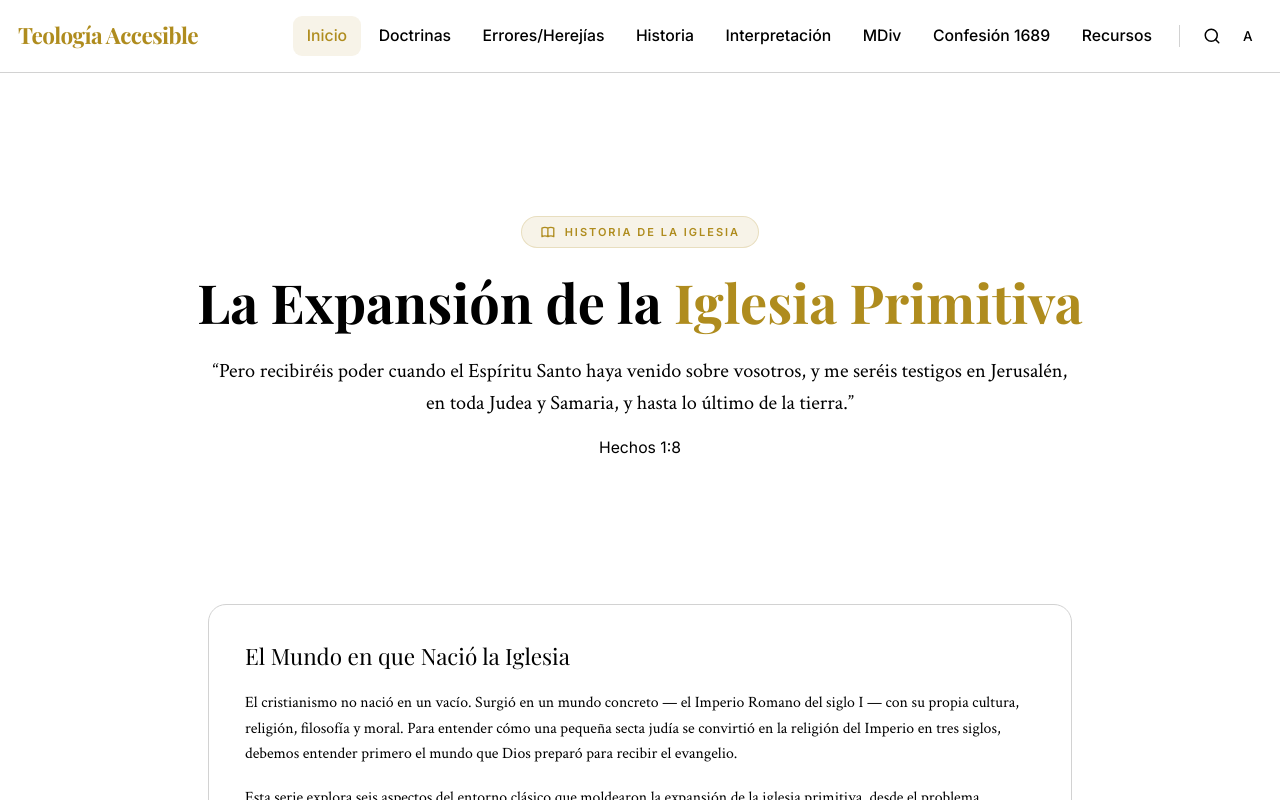
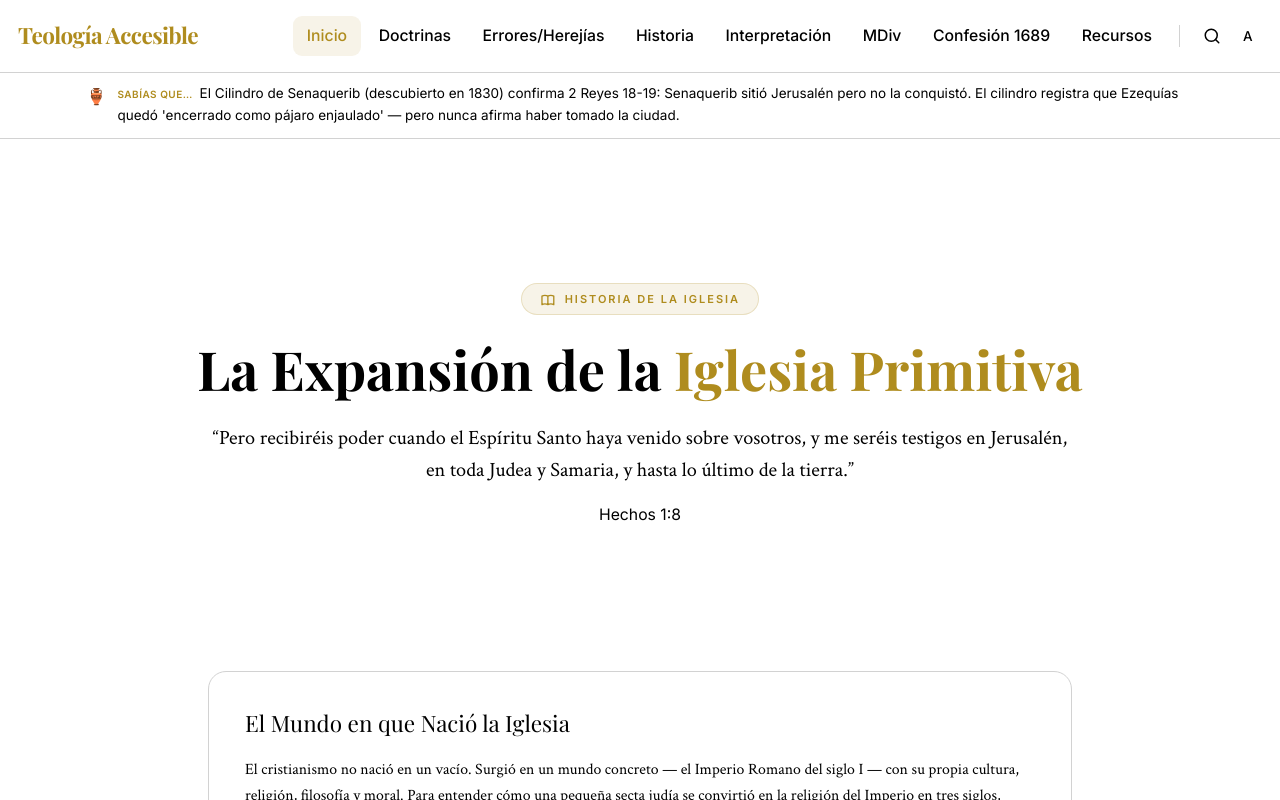
Before and after one commit to fabioledezma/teologia-bautista, a Next.js app: page /historia/expansion in a window 1280 px wide. Shown: the top 800 px of the page. Built offline with nearby package versions, Linux system fonts and the light colour scheme; a web font is replaced by a local one.

Commit message:
Añade banner 'Sabías que…' con 24 curiosidades verificadas, rotación cada 2h

```diff
--- a/src/app/layout.tsx
+++ b/src/app/layout.tsx
@@ -3,6 +3,7 @@ import { Playfair_Display, Inter, Crimson_Text } from 'next/font/google';
 import './globals.css';
 import Navbar from '@/components/Navbar';
 import Footer from '@/components/Footer';
+import CuriosidadBanner from '@/components/CuriosidadBanner';
 
 const playfair = Playfair_Display({
   subsets: ['latin'],
@@ -45,7 +46,8 @@ export default function RootLayout({
       <head />
       <body className={`min-h-screen flex flex-col overflow-x-hidden bg-bg-body text-text-body ${playfair.variable} ${inter.variable} ${crimson.variable}`}>
         <Navbar />
-        <main className="flex-1 pt-16">{children}</main>
+        <CuriosidadBanner />
+        <main className="flex-1">{children}</main>
         <Footer />
       </body>
     </html>
--- /dev/null
+++ b/src/components/CuriosidadBanner.tsx
@@ -0,0 +1,38 @@
+'use client'
+
+import { useState, useEffect } from 'react'
+import { curiosidades } from '@/data/curiosidades'
+
+const DOS_HORAS = 2 * 60 * 60 * 1000
+
+function getIndice(): number {
+  return Math.floor(Date.now() / DOS_HORAS) % curiosidades.length
+}
+
+export default function CuriosidadBanner() {
+  const [indice, setIndice] = useState(getIndice)
+
+  useEffect(() => {
+    const sig = DOS_HORAS - (Date.now() % DOS_HORAS)
+    const timer = setTimeout(() => {
+      setIndice(getIndice())
+    }, sig)
+    return () => clearTimeout(timer)
+  }, [indice])
+
+  const c = curiosidades[indice]
+
+  return (
+    <div className="bg-surface-card border-b border-border pt-16">
+      <div className="max-w-5xl mx-auto px-5 py-2.5 flex items-start gap-2.5">
+        <span className="text-sm flex-shrink-0 mt-0.5">{c.icono}</span>
+        <p className="text-xs text-text-2 leading-relaxed">
+          <span className="text-gold font-semibold text-[10px] uppercase tracking-wider mr-1.5">
+            Sabías que…
+          </span>
+          {c.texto}
+        </p>
+      </div>
+    </div>
+  )
+}
--- /dev/null
+++ b/src/data/curiosidades.ts
@@ -0,0 +1,127 @@
+export interface Curiosidad {
+  icono: string
+  texto: string
+}
+
+export const curiosidades: Curiosidad[] = [
+  {
+    icono: "🦶",
+    texto:
+      "Un guerrero anónimo de Gat, descendiente de los gigantes, tenía 6 dedos en cada mano y 6 en cada pie: 24 dedos en total. Aparece en 2 Samuel 21:20 y 1 Crónicas 20:6, pero nunca se menciona su nombre.",
+  },
+  {
+    icono: "🌤️",
+    texto:
+      "Henoc nunca murió. Génesis 5:24 dice: 'Caminó, pues, Henoc con Dios, y desapareció, porque le llevó Dios'. Es uno de solo dos hombres en la Biblia que no experimentaron la muerte (junto con Elías).",
+  },
+  {
+    icono: "📜",
+    texto:
+      "El rey Ciro de Persia es el único rey pagano llamado 'ungido' (mesías) en la Biblia. Isaías 45:1 lo predice por nombre ~150 años antes de que naciera. El Cilindro de Ciro confirmó arqueológicamente el decreto que permitió a los judíos regresar a Jerusalén.",
+  },
+  {
+    icono: "📖",
+    texto:
+      "El versículo más largo de la Biblia es Ester 8:9 (~90 palabras en español). El más corto es Juan 11:35: 'Jesús lloró'. Dos palabras, pero contienen toda la compasión del Dios encarnado.",
+  },
+  {
+    icono: "✝️",
+    texto:
+      "El nombre 'Jesús' en hebreo es Yeshúa, que significa 'Yahvé salva'. Un ángel dijo a José: 'Llamarás su nombre Jesús, porque él salvará a su pueblo de sus pecados' (Mateo 1:21).",
+  },
+  {
+    icono: "🦛",
+    texto:
+      "La Biblia describe a 'Behemot' en Job 40:15-24 con cola como cedro y huesos como bronce. Muchos teólogos reformados (como Matthew Henry) lo identifican como un dinosaurio. Ningún animal conocido tiene una cola descrita como un cedro.",
+  },
+  {
+    icono: "🧓",
+    texto:
+      "Matusalén vivió 969 años (Génesis 5:27), el humano más longevo registrado. Su nombre significa 'cuando él muera, vendrá'. Matusalén murió el mismo año del diluvio.",
+  },
+  {
+    icono: "🫏",
+    texto:
+      "La jumenta de Balaam habló con voz humana para reprender a un profeta (Números 22:28-30). Es uno de solo dos animales que 'hablan' en la Biblia — pero la serpiente en Edén era instrumento de Satanás, mientras que la jumenta fue portavoz directo de Dios.",
+  },
+  {
+    icono: "🏺",
+    texto:
+      "El Cilindro de Senaquerib (descubierto en 1830) confirma 2 Reyes 18-19: Senaquerib sitió Jerusalén pero no la conquistó. El cilindro registra que Ezequías quedó 'encerrado como pájaro enjaulado' — pero nunca afirma haber tomado la ciudad.",
+  },
+  {
+    icono: "🦏",
+    texto:
+      "La palabra 'unicornio' aparece 9 veces en versiones antiguas de la Reina-Valera, pero no es un caballo mágico. Traduce el hebreo re'em, un animal salvaje y poderoso — probablemente un uro o toro salvaje extinto.",
+  },
+  {
+    icono: "🚢",
+    texto:
+      "La palabra hebrea para 'arca' (tevah) es la misma en Génesis para el arca de Noé y en Éxodo para la canasta donde Moisés fue escondido en el Nilo. Ambas fueron instrumentos de salvación en medio de aguas de juicio.",
+  },
+  {
+    icono: "🪜",
+    texto:
+      "El estanque de Siloé (Juan 9), donde Jesús sanó al ciego de nacimiento, fue descubierto en 2004 exactamente donde la Biblia lo describe. Los arqueólogos encontraron los escalones de entrada perfectamente preservados.",
+  },
+  {
+    icono: "🔥",
+    texto:
+      "Policarpo, discípulo directo del apóstol Juan, fue martirizado a los 86 años. Cuando el procónsul romano le pidió blasfemar a Cristo, respondió: 'Ochenta y seis años le he servido, y ningún mal me ha hecho. ¿Cómo puedo blasfemar a mi Rey?'",
+  },
+  {
+    icono: "📕",
+    texto:
+      "Guillermo Tyndale fue estrangulado y quemado en la hoguera en 1536 por traducir la Biblia al inglés. Sus últimas palabras: 'Señor, abre los ojos del rey de Inglaterra'. Tres años después, Enrique VIII autorizó la Gran Biblia — basada en el trabajo de Tyndale.",
+  },
+  {
+    icono: "🏃",
+    texto:
+      "Juan Bunyan escribió El Progreso del Peregrino mientras estuvo 12 años en prisión por predicar sin licencia. Su esposa Mary escondió los manuscritos. Se convirtió en el libro más leído después de la Biblia durante siglos.",
+  },
+  {
+    icono: "🤫",
+    texto:
+      "La Confesión Bautista de Fe de 1689 fue redactada en secreto en 1677, cuando las reuniones bautistas eran ilegales en Inglaterra. Los bautistas particulares se reunían de noche en casas privadas para aprobar cada artículo.",
+  },
+  {
+    icono: "☘️",
+    texto:
+      "San Patricio no era irlandés. Nació en Britania, fue secuestrado por piratas irlandeses a los 16 años, escapó, y luego regresó voluntariamente para predicar el evangelio a la misma gente que lo esclavizó.",
+  },
+  {
+    icono: "📖",
+    texto:
+      "La Biblia de Ginebra (1560) fue la primera en incluir versículos numerados. Fue la Biblia de William Shakespeare y de los peregrinos del Mayflower. Los puritanos la llamaban 'la Biblia de los pantalones' por traducir el taparrabo hebreo como 'breeches' (calzones).",
+  },
+  {
+    icono: "🏛️",
+    texto:
+      "El Concilio de Nicea (325 d.C.) NO determinó el canon bíblico — es un mito popular. El concilio se enfocó en la divinidad de Cristo contra Arrio. El canon del Nuevo Testamento ya era reconocido por la iglesia desde antes.",
+  },
+  {
+    icono: "📖",
+    texto:
+      "Agustín de Hipona fue maniqueo antes de convertirse. Su madre Mónica oró por él durante décadas. Un día oyó 'toma y lee' (tolle lege), abrió Romanos 13:13-14, y se convirtió. Su testimonio es uno de los más documentados de la historia de la iglesia.",
+  },
+  {
+    icono: "🇪🇹",
+    texto:
+      "La iglesia etíope es una de las más antiguas del mundo. Comenzó cuando el eunuco etíope (Hechos 8) fue bautizado por Felipe. La tradición etíope afirma que el eunuco evangelizó a toda la reina Candace.",
+  },
+  {
+    icono: "📖",
+    texto:
+      "La palabra griega baptizō significa literalmente 'sumergir, hundir, mojar'. Cuando el Nuevo Testamento ordena el bautismo, está describiendo inmersión en agua. La palabra no significa 'rociar' ni 'derramar'.",
+  },
+  {
+    icono: "🗣️",
+    texto:
+      "La Confesión de Westminster (1646) no fue escrita por una sola persona, sino por 121 teólogos reunidos durante 5 años y más de 1.000 sesiones. Produjeron la confesión, dos catecismos, el directorio de culto y el salterio.",
+  },
+  {
+    icono: "🎙️",
+    texto:
+      "Charles Spurgeon predicó a más de 10 millones de personas en su vida sin radio ni televisión. A los 20 años ya era el predicador más popular de Londres. Se estima que predicó ~3.600 sermones, todos publicados y aún leídos hoy.",
+  },
+]
```
